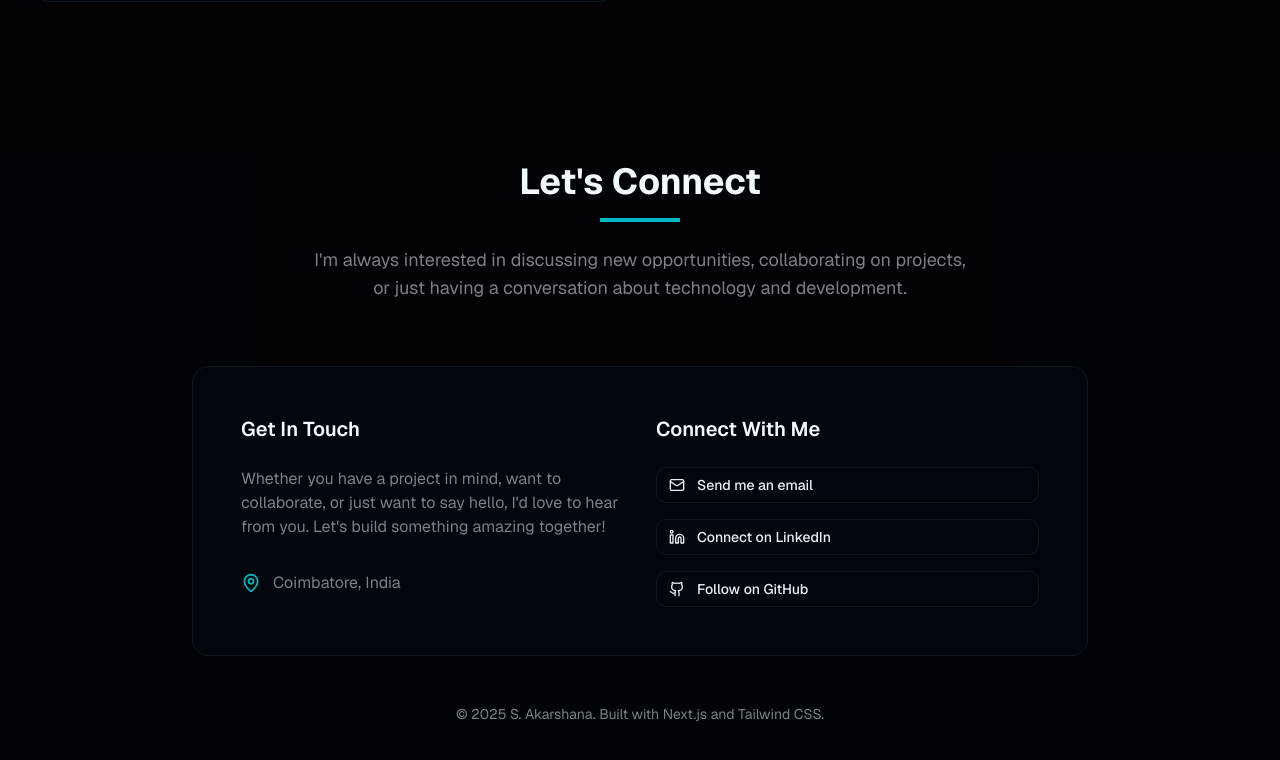
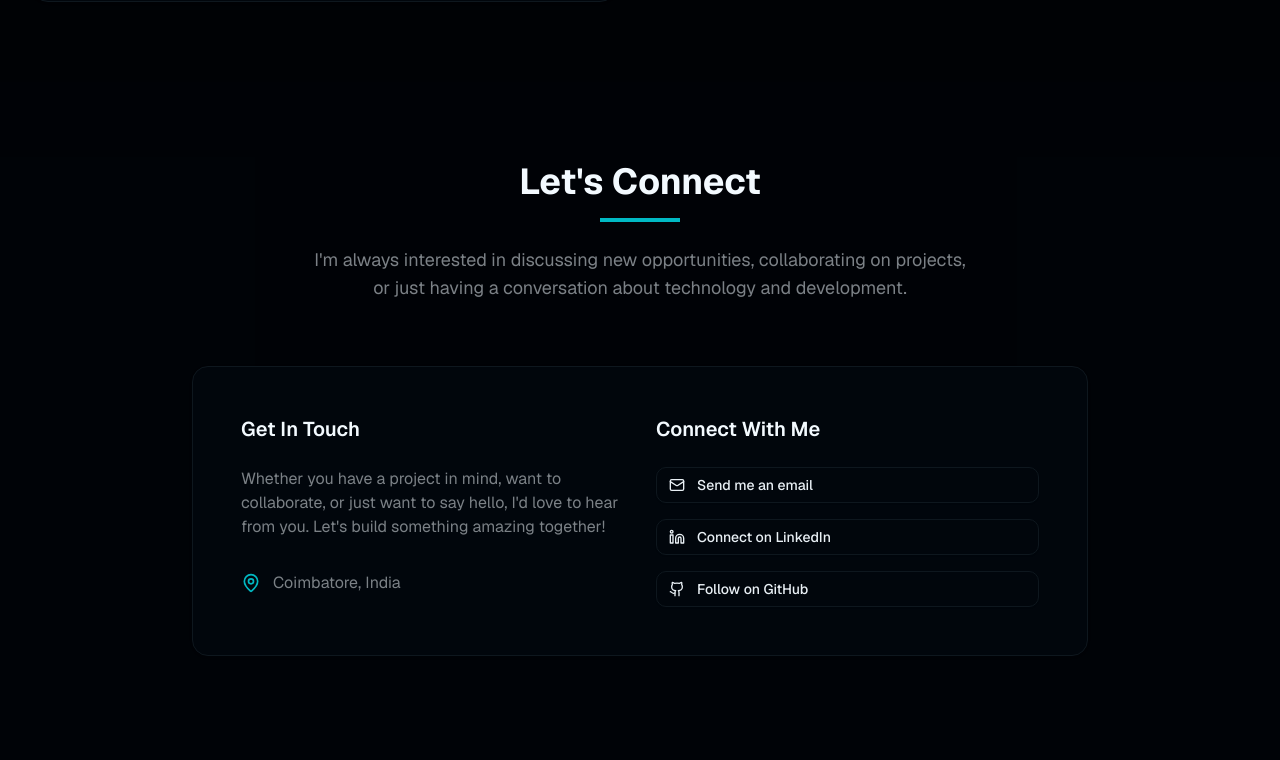
Before and after one commit to Akarshana06/akarsha_porfolio, a Next.js app: page / in a window 1280 px wide. Shown: the part 3654-4414 px from the top of the page. Built offline with nearby package versions, Linux system fonts and the light colour scheme.

Commit message:
removed unwanted lines

```diff
--- a/components/contact.tsx
+++ b/components/contact.tsx
@@ -75,7 +75,7 @@ export function Contact() {
         </div>
 
         <div className="text-center mt-12 animate-fade-in">
-          <p className="text-sm text-muted-foreground">© 2025 S. Akarshana. Built with Next.js and Tailwind CSS.</p>
+
         </div>
       </div>
     </section>
```
